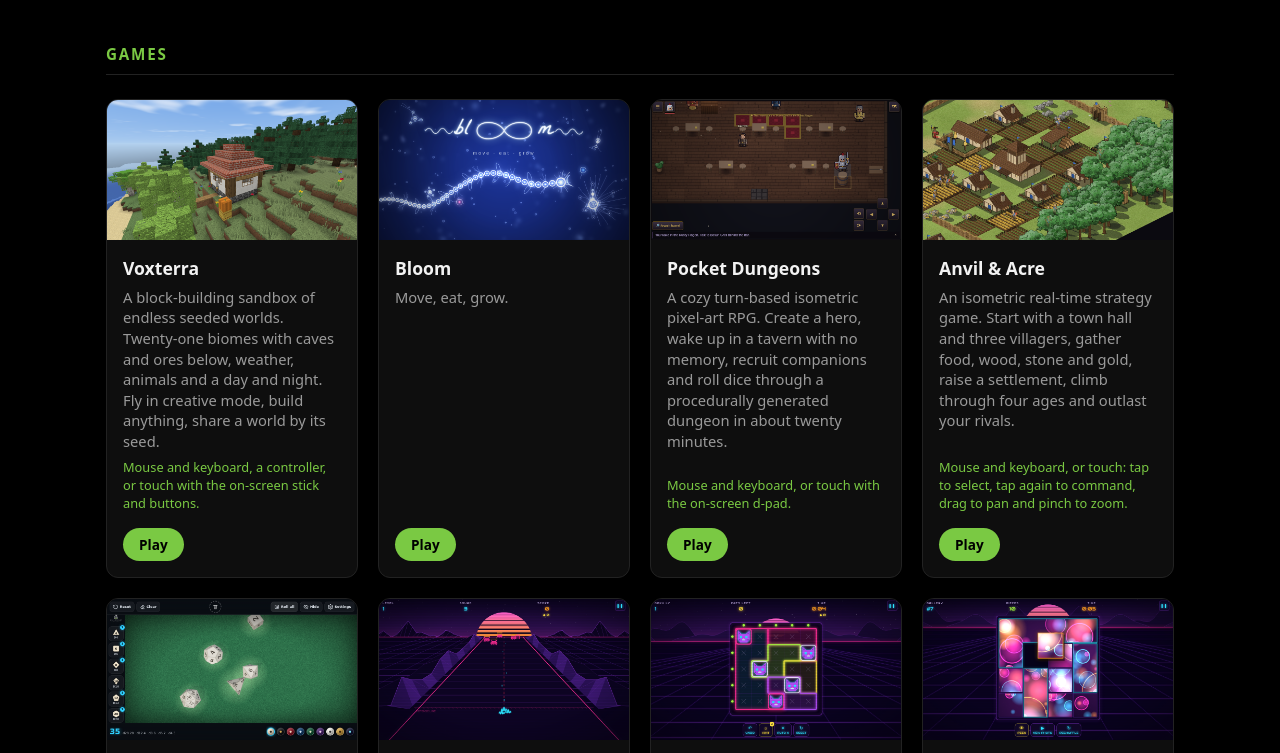
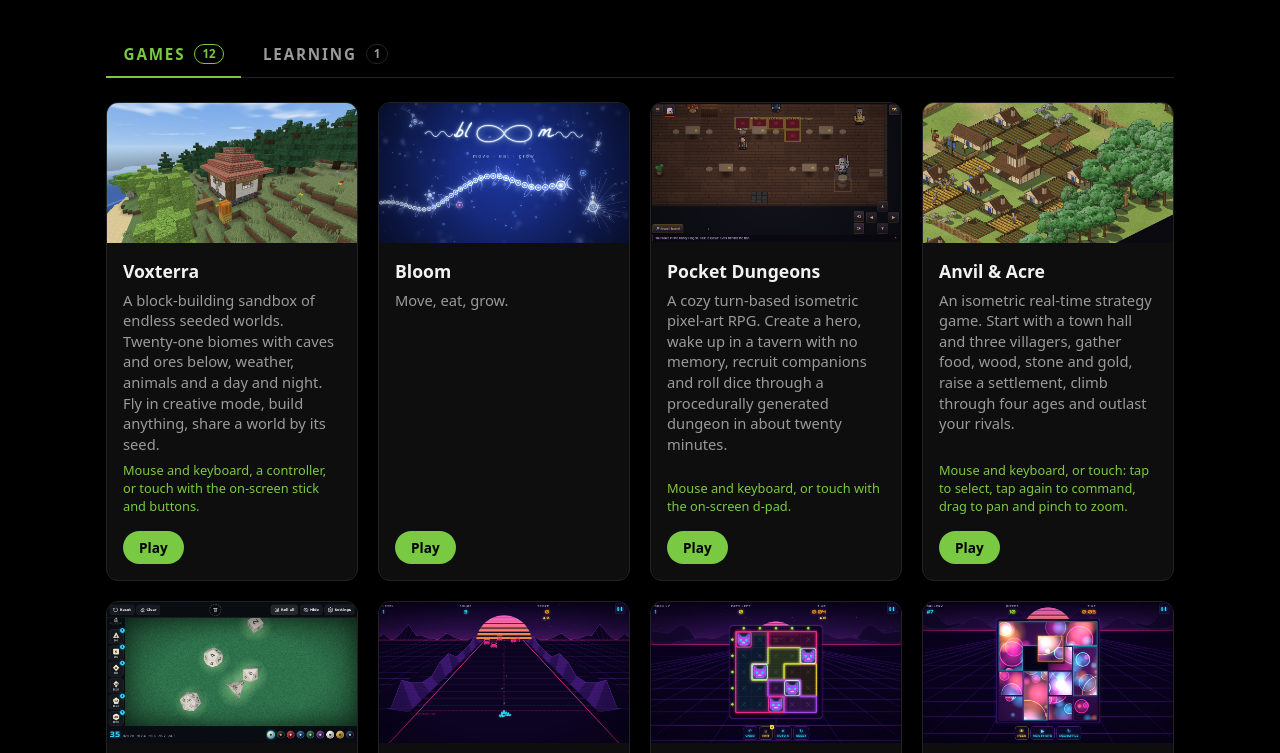
Before and after one commit to johnster000/Cyclestartstudios, a website: page index.html in a window 1280 px wide. Shown: the part 473-1226 px from the top of the page. Drawn offline with Linux system fonts and the light colour scheme.

Commit message:
Show categories as tabs instead of stacked sections
Games and Learning are now tabs (with counts) above one card grid. A tab
appears only when games.json has entries for it. #learning in the URL
opens that tab, so it can be linked and bookmarked; Games keeps the
plain URL. Keyboard: arrow keys, Home and End move between tabs.

Co-Authored-By: Claude Opus 5.5 <noreply@anthropic.com>
Claude-Session: https://claude.ai/code/session_01JYdQP9424rsSrv2Ut8eT45

```diff
--- a/index.html
+++ b/index.html
@@ -38,8 +38,20 @@
     .social a:focus-visible { outline: 2px solid var(--accent); outline-offset: 2px; }
     .social svg { width: 22px; height: 22px; display: block; }
     main { max-width: 1100px; margin: 0 auto; padding: 2rem 1rem 4rem; }
-    h2 { font-weight: 600; letter-spacing: 0.12em; text-transform: uppercase; font-size: 0.95rem;
-      color: var(--accent); border-bottom: 1px solid var(--border); padding-bottom: 0.6rem; }
+    /* Category tabs (Games, Learning). Same type as the old section headings. */
+    .tabs { display: flex; gap: 0.25rem; border-bottom: 1px solid var(--border); }
+    .tab { all: unset; cursor: pointer; display: inline-flex; align-items: center; gap: 0.55rem;
+      padding: 0.75rem 1.1rem; margin-bottom: -1px; border-bottom: 2px solid transparent;
+      font-weight: 600; letter-spacing: 0.12em; text-transform: uppercase; font-size: 0.95rem;
+      color: var(--muted); transition: color .15s ease, border-color .15s ease; }
+    .tab[hidden] { display: none; }
+    .tab:hover { color: var(--text); }
+    .tab[aria-selected="true"] { color: var(--accent); border-bottom-color: var(--accent); }
+    .tab:focus-visible { outline: 2px solid var(--accent); outline-offset: -2px; border-radius: 8px 8px 0 0; }
+    .tab .count { font-size: 0.72rem; letter-spacing: 0; line-height: 1; padding: 0.2rem 0.45rem;
+      border: 1px solid var(--border); border-radius: 999px; color: var(--muted); }
+    .tab[aria-selected="true"] .count { border-color: var(--accent); color: var(--accent); }
+    @media (max-width: 520px) { .tab { flex: 1; justify-content: center; padding: 0.75rem 0.5rem; } }
     .grid { display: grid; grid-template-columns: repeat(auto-fill, minmax(240px, 1fr)); gap: 1.25rem; margin-top: 1.5rem; }
     .card { background: var(--panel); border: 1px solid var(--border); border-radius: 12px; overflow: hidden;
       display: flex; flex-direction: column; transition: transform .15s ease, border-color .15s ease; }
@@ -51,8 +63,7 @@
     .card .controls { font-size: 0.8rem; color: var(--accent); }
     .card .play { margin-top: 0.6rem; align-self: flex-start; background: var(--accent); color: #000;
       font-weight: 700; padding: 0.45rem 1rem; border-radius: 999px; font-size: 0.85rem; }
-    section + section { margin-top: 3rem; }
-    .lede { color: var(--muted); margin: 0.9rem 0 0; font-size: 0.95rem; }
+    .lede { color: var(--muted); margin: 1.1rem 0 0; font-size: 0.95rem; }
     .empty { color: var(--muted); text-align: center; padding: 3rem 1rem; border: 1px dashed var(--border); border-radius: 12px; }
     footer { text-align: center; color: var(--muted); font-size: 0.8rem; padding: 2rem 1rem; border-top: 1px solid var(--border); }
   </style>
@@ -82,16 +93,21 @@
   </header>
 
   <main>
-    <section aria-labelledby="games-title">
-      <h2 id="games-title">Games</h2>
+    <!-- One tab per category. A tab appears once games.json has an entry for it;
+         #learning in the URL opens that tab directly. -->
+    <div class="tabs" role="tablist" aria-label="Categories">
+      <button class="tab" type="button" role="tab" id="tab-games" data-section="games"
+              aria-controls="panel-games" aria-selected="true">Games <span class="count" hidden></span></button>
+      <button class="tab" type="button" role="tab" id="tab-learning" data-section="learning"
+              aria-controls="panel-learning" aria-selected="false" tabindex="-1" hidden>Learning <span class="count" hidden></span></button>
+    </div>
+    <div role="tabpanel" id="panel-games" aria-labelledby="tab-games">
       <div id="games" class="grid" aria-live="polite"></div>
-    </section>
-    <!-- Shown once games.json lists an entry with "section": "learning". -->
-    <section id="learning-section" aria-labelledby="learning-title" hidden>
-      <h2 id="learning-title">Learning</h2>
+    </div>
+    <div role="tabpanel" id="panel-learning" aria-labelledby="tab-learning" hidden>
       <p class="lede">Practice for school, made to feel like a game. Free, with no ads and no accounts.</p>
       <div id="learning" class="grid" aria-live="polite"></div>
-    </section>
+    </div>
   </main>
 
   <footer>&copy; <span id="year"></span> Cycle Start Studios</footer>
@@ -105,6 +121,47 @@
       games:    { grid: 'games',    folder: 'games/', button: 'Play' },
       learning: { grid: 'learning', folder: 'learn/', button: 'Start' },
     };
+
+    // ---- Tabs ----------------------------------------------------------
+    const tabs = [...document.querySelectorAll('[role="tab"]')];
+    const shown = () => tabs.filter((t) => !t.hidden);
+
+    function selectTab(name, { focus = false, updateUrl = true } = {}) {
+      for (const t of tabs) {
+        const on = t.dataset.section === name;
+        t.setAttribute('aria-selected', String(on));
+        t.tabIndex = on ? 0 : -1;
+        document.getElementById(t.getAttribute('aria-controls')).hidden = !on;
+        if (on && focus) t.focus();
+      }
+      // Games is the home view, so it keeps a clean URL; other tabs get a #hash
+      // that can be shared or bookmarked.
+      if (updateUrl) history.replaceState(null, '', name === 'games' ? location.pathname + location.search : '#' + name);
+    }
+
+    function tabFromUrl() {
+      const want = location.hash.slice(1);
+      return shown().some((t) => t.dataset.section === want) ? want : 'games';
+    }
+
+    for (const t of tabs) {
+      t.addEventListener('click', () => selectTab(t.dataset.section));
+      t.addEventListener('keydown', (e) => {
+        const list = shown();
+        const i = list.indexOf(t);
+        const next = { ArrowRight: i + 1, ArrowLeft: i - 1, Home: 0, End: list.length - 1 }[e.key];
+        if (next === undefined) return;
+        e.preventDefault();
+        selectTab(list[(next + list.length) % list.length].dataset.section, { focus: true });
+      });
+    }
+    addEventListener('hashchange', () => selectTab(tabFromUrl(), { updateUrl: false }));
+
+    function setCount(name, n) {
+      const c = document.querySelector(`#tab-${name} .count`);
+      c.textContent = n;
+      c.hidden = !n;
+    }
 
     function card(g, section) {
       const a = document.createElement('a');
@@ -134,12 +191,15 @@
         const grid = document.getElementById('games');
         if (!games.length) grid.outerHTML = '<div class="empty">No games yet. Check back soon.</div>';
         for (const g of games) grid.appendChild(card(g, SECTIONS.games));
+        setCount('games', games.length);
 
         if (learning.length) {
-          document.getElementById('learning-section').hidden = false;
+          document.getElementById('tab-learning').hidden = false;
           const lgrid = document.getElementById('learning');
           for (const g of learning) lgrid.appendChild(card(g, SECTIONS.learning));
+          setCount('learning', learning.length);
         }
+        selectTab(tabFromUrl(), { updateUrl: false });
       })
       .catch(() => {
         document.getElementById('games').outerHTML =
```
